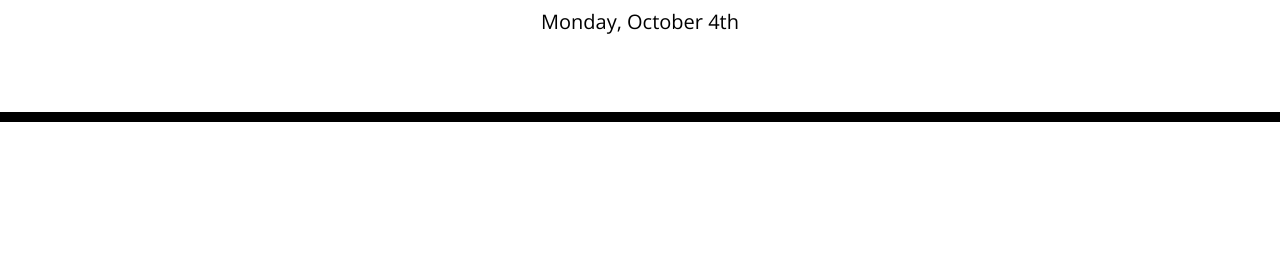
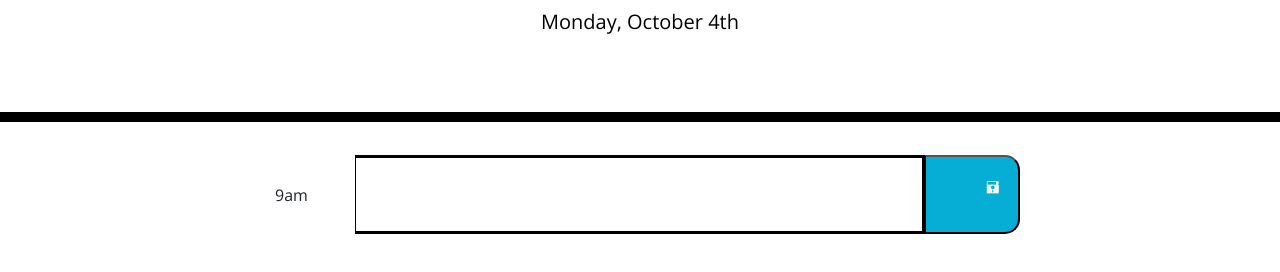
Before and after one commit to RHJeffries/Work-day-planner, a plain HTML site: page index.html in a window 1280 px wide. Shown: the part 182-454 px from the top of the page. Drawn offline with nearby package versions, Linux system fonts and the light colour scheme.

Commit message:
have first line of planner

```diff
--- a/assets/style.css
+++ b/assets/style.css
@@ -6,7 +6,8 @@ body {
 
   textarea {
     background: transparent;
-    border: none;
+    border: solid;
+    border-color: black;
     resize: none;
     color: #000000;
     border-left: 1px solid black;
--- a/index.html
+++ b/index.html
@@ -30,11 +30,20 @@
     </header>
     <div class="container">
       <!-- Timeblocks go here -->
+      <div class="row justify-content-md-center">
+        <div class="col col-1">
+          9am
+        </div>
+        <textarea input= "text" class="col-6"></textarea>
 
-    </div>
+        <button type="button" class="saveBtn col col-1">
+          🖬
 
-    <script src="https://cdnjs.cloudflare.com/ajax/libs/jquery/3.2.1/jquery.min.js"></script>
-    <script src="https://cdnjs.cloudflare.com/ajax/libs/moment.js/2.24.0/moment.min.js"></script>
+      </div>
+
+
+      <script src="https://cdnjs.cloudflare.com/ajax/libs/jquery/3.2.1/jquery.min.js"></script>
+      <script src="https://cdnjs.cloudflare.com/ajax/libs/moment.js/2.24.0/moment.min.js"></script>
     <script src="./assets/script.js"></script>
   </body>
 </html>
```
Also changed, not shown: assets/script.js (line endings or trailing spaces).
